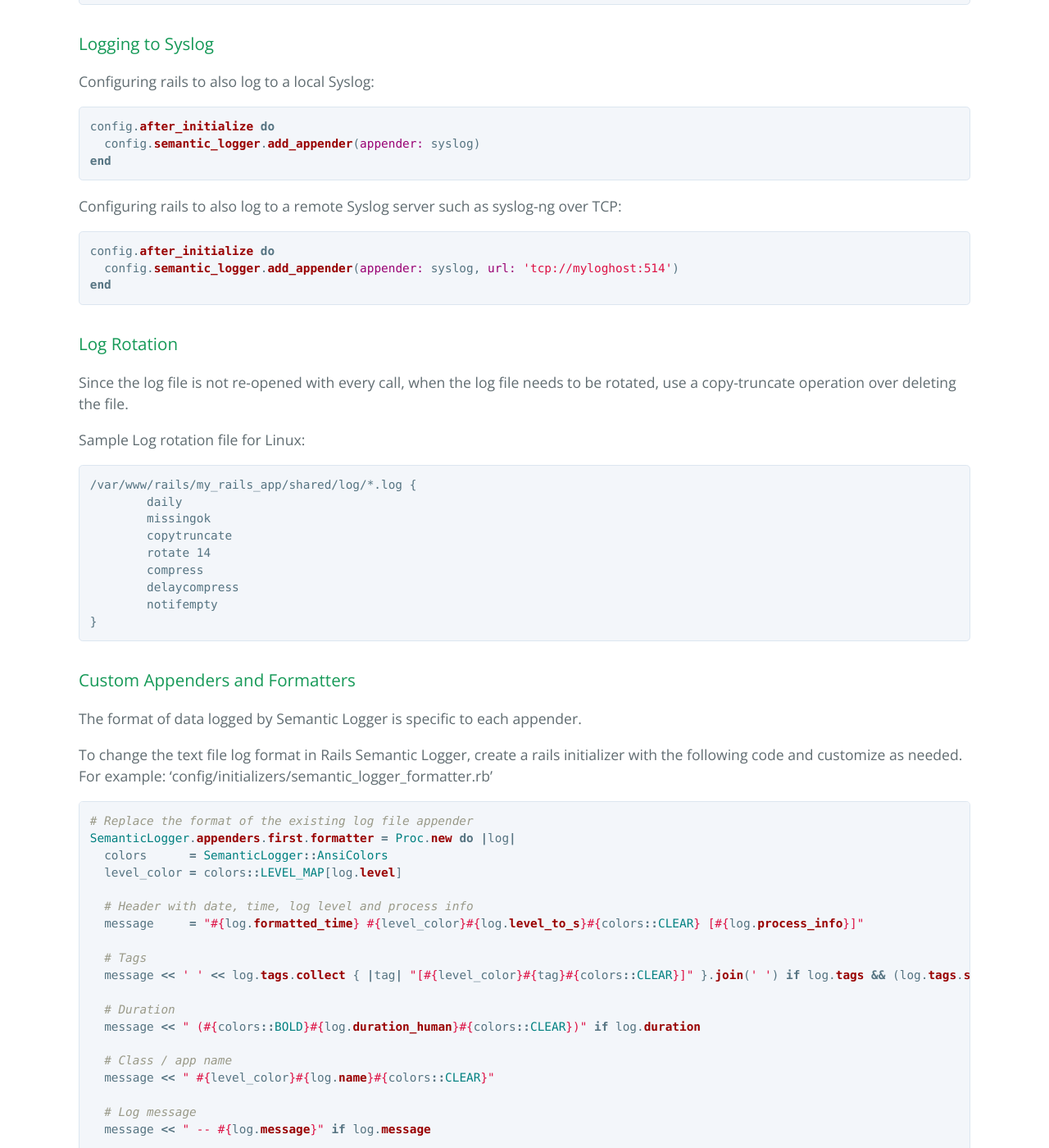
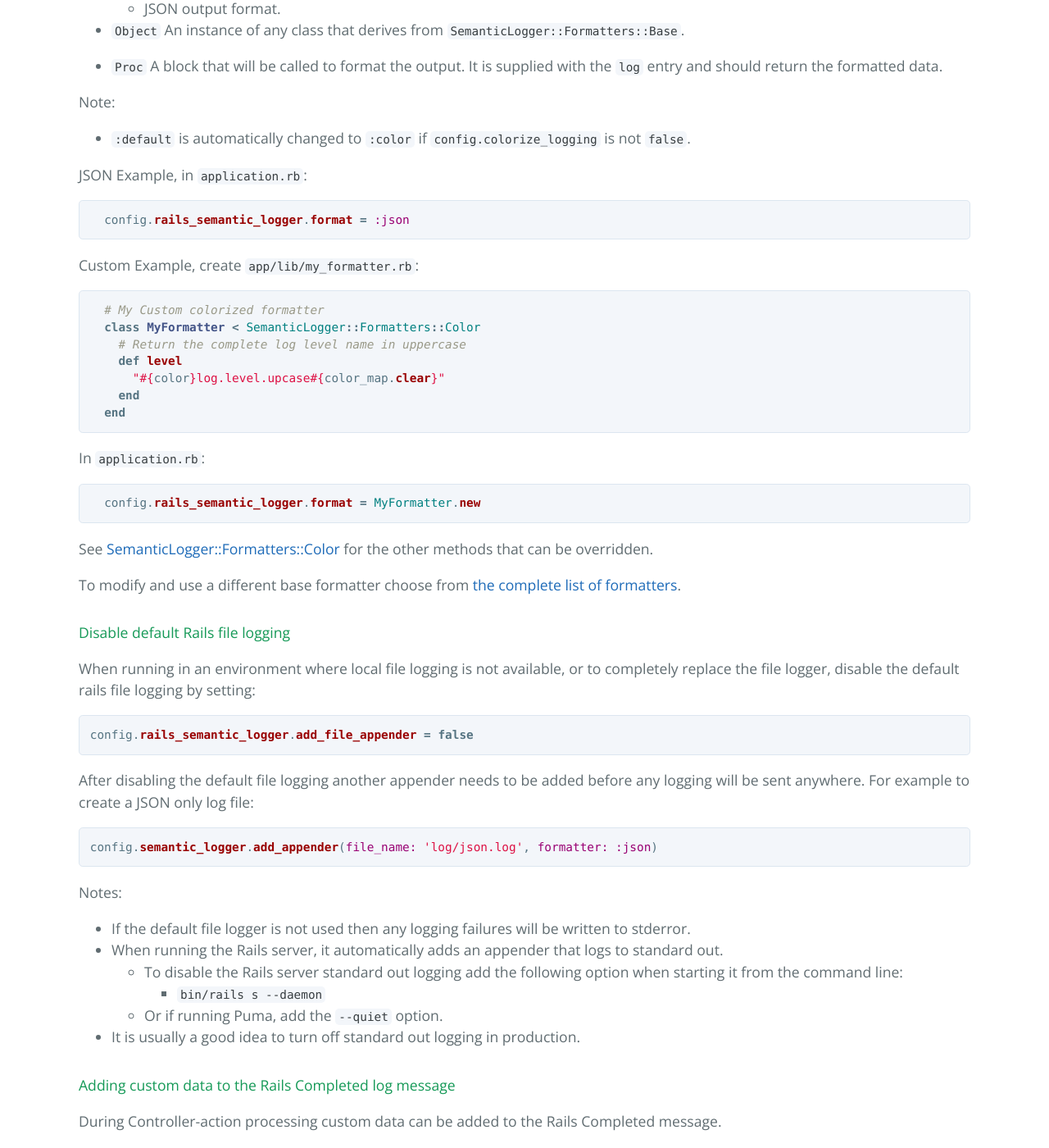
Before and after one commit to reidmorrison/semantic_logger, a Jekyll site: the page built from docs/rails.md, in a window 1280 px wide and 1400 px high, scrolled down 6339 px. Shown: the whole window at 82% size. Built offline with Jekyll 4.4.1, drawn with Linux system fonts in a browser that asks for light colours; our own code applies the rules of GitHub Pages for plain Markdown files; some of the changed text lies outside the part shown.

Commit message:
Update docs

```diff
--- a/docs/rails.md
+++ b/docs/rails.md
@@ -7,6 +7,38 @@ layout: default
 The `rails_semantic_logger` gem replaces the default Rails logger with Semantic Logger.
 It also reduces Rails logging output in production to almost a single line
 for every Controller-Action call.
+
+### Rails Support
+
+* Supports Rails 4.2, 5.0 and 5.1.
+
+### Installation
+
+Add the following lines to Gemfile
+
+~~~ruby
+gem 'awesome_print'
+gem 'rails_semantic_logger'
+~~~
+
+The gem `awesome_print` is optional, but is recommended to get colorized output of semantic data
+(Hash output).
+
+Install required gems with bundler
+
+    bundle install
+
+This will automatically replace the standard Rails logger with Semantic Logger
+which will write all log data to the configured Rails log file.
+
+### Process Forking
+
+See [Process Forking](forking.html) if you use Unicorn or Puma.
+
+### Configuration
+
+The configuration can be set in either `config/application.rb` or the environment specific file in
+`config/environments`.
 
 #### Standard Rails log output for a single page request
 
@@ -47,52 +79,6 @@ config.semantic_logger.backtrace_level = :info
 
 The above output shows 3 web requests where the source file name was `log_subscriber.rb` and line number `11`.
 
-### Disable default Rails file logging
-
-When running in an environment where local file logging is not available, or to completely replace the file logger,
-disable the default rails file logging by setting:
-
-~~~ruby
-config.rails_semantic_logger.add_file_appender = false
-~~~
-
-After disabling the default file logging another appender needs to be added before any logging will be sent anywhere.
-For example to create a JSON only log file:
-
-~~~ruby
-config.semantic_logger.add_appender(file_name: 'log/json.log', formatter: :json)
-~~~
-
-Note: If the default file logger is not used then any logging failures will be written to stderror.
-
-### Rails Support
-
-* Supports Rails 3.2, 4, & 5 ( or above )
-
-### Installation
-
-Add the following lines to Gemfile
-
-~~~ruby
-gem 'awesome_print'
-gem 'rails_semantic_logger'
-~~~
-
-The gem `awesome_print` is optional, but is recommended to get colorized output of semantic data
-(Hash output).
-
-Install required gems with bundler
-
-    bundle install
-
-This will automatically replace the standard Rails logger with Semantic Logger
-which will write all log data to the configured Rails log file.
-
-### Configuration
-
-The configuration can be set in either `config/application.rb` or the environment specific file in
-`config/environments`.
-
 #### Log Level
 
 To change the log level:
@@ -100,6 +86,30 @@ To change the log level:
 ~~~ruby
 # Set to the log level to :trace, :debug, :info, :warn, :error, or :fatal
 config.log_level = :debug
+~~~
+
+#### Named Tags
+
+Named tags can be added to every log message on a per web request basis, by overriding the Rails built-in
+`config.log_tags` with a hash value.
+
+For example, add the following to application.rb, or replace the existing `config.log_tags` entry:
+
+~~~ruby
+  config.log_tags = {
+    request_id: :request_id,
+    ip:         :remote_ip,
+    user:       -> request { request.cookie_jar['login'] }
+  }
+~~~
+
+Note:
+* If a value returns nil, that key and value will be left out of the named tags for that request.
+* `:request_id` above is for Rails 5 and above. With Rails 4.2 use `:uuid`
+
+To turn off named tags in development, add the following to `config/environments/development.rb`
+~~~ruby
+config.log_tags        = nil
 ~~~
 
 #### Quiet asset logging
@@ -195,8 +205,110 @@ See the [Awesome Print Options Documentation](https://github.com/michaeldv/aweso
 
 Notes:
 
-* The option :multiline is set to false if not supplied.
+* The option `:multiline` is set to false if not supplied.
 * Has no effect if Awesome Print is not installed.
+
+### Additional appenders
+
+Example, also log to a local Syslog:
+
+~~~ruby
+config.semantic_logger.add_appender(appender: syslog)
+~~~
+
+Example, also log to a local Syslog such as syslog-ng over TCP:
+
+~~~ruby
+config.semantic_logger.add_appender(appender: syslog, url: 'tcp://myloghost:514')
+~~~
+
+Example, also log to elasticsearch:
+
+~~~ruby
+config.semantic_logger.add_appender(appender: :elasticsearch, url: 'http://localhost:9200')
+~~~
+
+Example, also log to BugSnag:
+
+~~~ruby
+config.semantic_logger.add_appender(appender: :bugsnag)
+~~~
+
+See [Appenders](appenders.html) for the complete list of available appenders.
+
+#### Output Format
+
+The Rails log file and Rails Server standard out logging can be modified directly with the format config option.
+
+~~~ruby
+  config.rails_semantic_logger.format = :default
+~~~
+
+Valid options:
+* :default
+    * Plain text output with no color.
+* :color
+    * Plain text output with color.
+* :json
+    * JSON output format.
+* `Object`
+    An instance of any class that derives from `SemanticLogger::Formatters::Base`.
+
+* `Proc`
+    A block that will be called to format the output.
+    It is supplied with the `log` entry and should return the formatted data.
+
+Note:
+* `:default` is automatically changed to `:color` if `config.colorize_logging` is not `false`.
+
+JSON Example, in `application.rb`:
+~~~ruby
+  config.rails_semantic_logger.format = :json
+~~~
+
+Custom Example, create `app/lib/my_formatter.rb`:
+~~~ruby
+  # My Custom colorized formatter
+  class MyFormatter < SemanticLogger::Formatters::Color
+    # Return the complete log level name in uppercase
+    def level
+      "#{color}log.level.upcase#{color_map.clear}"
+    end
+  end
+~~~
+
+In `application.rb`:
+~~~ruby
+  config.rails_semantic_logger.format = MyFormatter.new
+~~~
+
+See [SemanticLogger::Formatters::Color](https://github.com/rocketjob/semantic_logger/blob/master/lib/semantic_logger/formatters/color.rb) for the other methods that can be overridden.
+
+To modify and use a different base formatter choose from [the complete list of formatters](https://github.com/rocketjob/semantic_logger/tree/master/lib/semantic_logger/formatters).
+
+#### Disable default Rails file logging
+
+When running in an environment where local file logging is not available, or to completely replace the file logger,
+disable the default rails file logging by setting:
+
+~~~ruby
+config.rails_semantic_logger.add_file_appender = false
+~~~
+
+After disabling the default file logging another appender needs to be added before any logging will be sent anywhere.
+For example to create a JSON only log file:
+
+~~~ruby
+config.semantic_logger.add_appender(file_name: 'log/json.log', formatter: :json)
+~~~
+
+Notes:
+* If the default file logger is not used then any logging failures will be written to stderror.
+* When running the Rails server, it automatically adds an appender that logs to standard out.
+    * To disable the Rails server standard out logging add the following option when starting it from the command line:
+        * `bin/rails s --daemon`
+    * Or if running Puma, add the `--quiet` option.
+* It is usually a good idea to turn off standard out logging in production.
 
 #### Adding custom data to the Rails Completed log message
 
@@ -229,49 +341,6 @@ for every log message is expensive.
 
 This feature can be used in production, but use care since setting the level too low will slow down the application.
 
-### Process Forking
-
-Also see [Process Forking](forking.html) if you use Unicorn or Puma
-
-### MongoDB logging
-
-To log to both the Rails log file and MongoDB add the following lines to
-config/environments/production.rb inside the Application.configure block
-
-~~~ruby
-require 'mongo'
-config.after_initialize do
-  # Re-use the existing MongoDB connection, or create a new one here
-  db = Mongo::MongoClient.new['production_logging']
-
-  # Besides logging to the standard Rails logger, also log to MongoDB
-  appender = SemanticLogger::Appender::MongoDB.new(
-    db:              db,
-    collection_name: 'semantic_logger',
-    collection_size: 25.gigabytes
-  )
-  config.semantic_logger.add_appender(appender: appender)
-end
-~~~
-
-### Logging to Syslog
-
-Configuring rails to also log to a local Syslog:
-
-~~~ruby
-config.after_initialize do
-  config.semantic_logger.add_appender(appender: syslog)
-end
-~~~
-
-Configuring rails to also log to a remote Syslog server such as syslog-ng over TCP:
-
-~~~ruby
-config.after_initialize do
-  config.semantic_logger.add_appender(appender: syslog, url: 'tcp://myloghost:514')
-end
-~~~
-
 ### Log Rotation
 
 Since the log file is not re-opened with every call, when the log file needs
@@ -291,64 +360,18 @@ Sample Log rotation file for Linux:
 }
 ~~~
 
-### Custom Appenders and Formatters
-
-The format of data logged by Semantic Logger is specific to each appender.
-
-To change the text file log format in Rails Semantic Logger, create a rails initializer with the following code and customize as needed.
-For example: 'config/initializers/semantic_logger_formatter.rb'
-
-~~~ruby
-# Replace the format of the existing log file appender
-SemanticLogger.appenders.first.formatter = Proc.new do |log|
-  colors      = SemanticLogger::AnsiColors
-  level_color = colors::LEVEL_MAP[log.level]
-
-  # Header with date, time, log level and process info
-  message     = "#{log.formatted_time} #{level_color}#{log.level_to_s}#{colors::CLEAR} [#{log.process_info}]"
-
-  # Tags
-  message << ' ' << log.tags.collect { |tag| "[#{level_color}#{tag}#{colors::CLEAR}]" }.join(' ') if log.tags && (log.tags.size > 0)
-
-  # Duration
-  message << " (#{colors::BOLD}#{log.duration_human}#{colors::CLEAR})" if log.duration
-
-  # Class / app name
-  message << " #{level_color}#{log.name}#{colors::CLEAR}"
-
-  # Log message
-  message << " -- #{log.message}" if log.message
-
-  # Payload: Colorize the payload if the AwesomePrint gem is loaded
-  if log.has_payload?
-    payload = log.payload
-    message << ' -- ' <<
-      if !defined?(AwesomePrint) || !payload.respond_to?(:ai)
-        payload.inspect
-      else
-        payload.ai(multiline: false) rescue payload.inspect
-      end
-  end
-
-  # Exceptions
-  if log.exception
-    message << " -- Exception: #{colors::BOLD}#{log.exception.class}: #{log.exception.message}#{colors::CLEAR}\n"
-    message << log.backtrace_to_s
-  end
-  message
-end
-~~~
-
 ### Replacing Existing loggers
 
 Rails Semantic Logger automatically replaces the default loggers for the following gems
 after they have been initialized:
 
+- Bugsnag
+- Concurrent-ruby
+- Mongoid
+- Mongo
+- Moped
+- Resque
 - Sidekiq
-- Resque
-- Mongoid
-- MongoMapper
-- Moped
-- Bugsnag
+- Sidetiq
 
 ### [Next: Centralized Logging ==>](centralized_logging.html)
```
Also changed, not shown: docs/index.md (+22 -29 lines).
